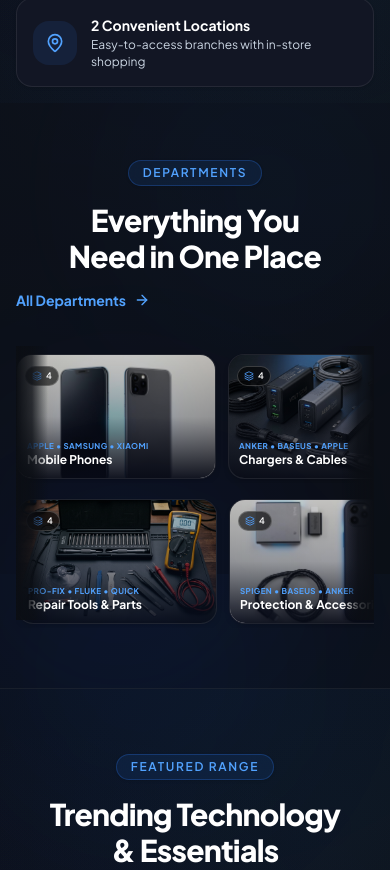
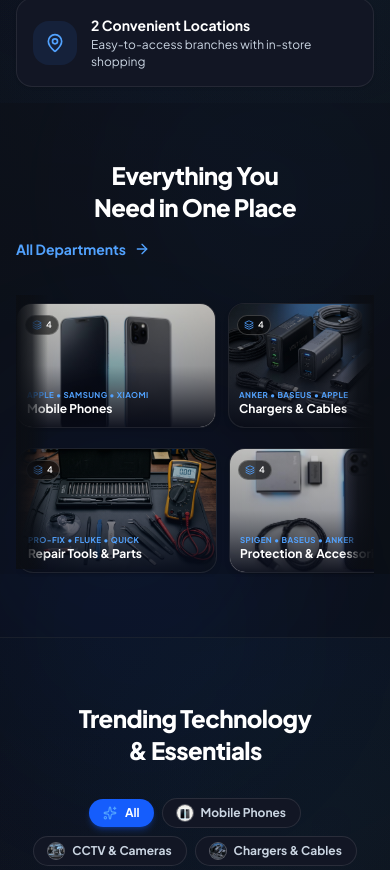
Before and after one commit to VTN02/Mobile, a React (Vite) app: page / in a window 390 px wide. Shown: the part 1114-1984 px from the top of the page. Built offline with nearby package versions, Linux system fonts and the light colour scheme.

Commit message:
Hide section eyebrow badges on mobile viewports for a cleaner layout

```diff
--- a/src/components/SectionHeading.tsx
+++ b/src/components/SectionHeading.tsx
@@ -30,7 +30,7 @@ export function SectionHeading({
       {eyebrow ? (
         <span
           className={cn(
-            "inline-flex items-center rounded-full border px-3.5 py-1 text-xs font-semibold tracking-[0.14em] uppercase backdrop-blur-md shadow-sm",
+            "hidden sm:inline-flex items-center rounded-full border px-3.5 py-1 text-xs font-semibold tracking-[0.14em] uppercase backdrop-blur-md shadow-sm",
             tone === "dark"
               ? "border-blue-400/30 bg-blue-400/10 text-blue-300"
               : "border-blue-500/25 bg-blue-500/10 text-blue-400",
@@ -41,7 +41,7 @@ export function SectionHeading({
       ) : null}
       <Tag
         className={cn(
-          "mt-4 text-3xl font-extrabold sm:text-4xl lg:text-[2.65rem] lg:leading-[1.12] tracking-tight text-white",
+          "mt-0 sm:mt-4 text-2xl font-extrabold sm:text-4xl lg:text-[2.65rem] lg:leading-[1.12] tracking-tight text-white",
           tone === "dark" ? "text-navy-foreground" : "text-white",
         )}
       >
```
